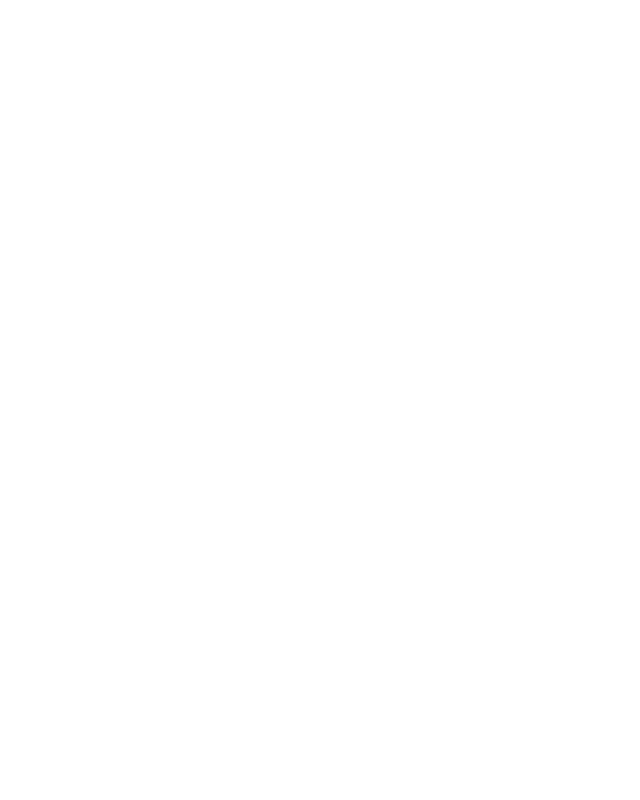
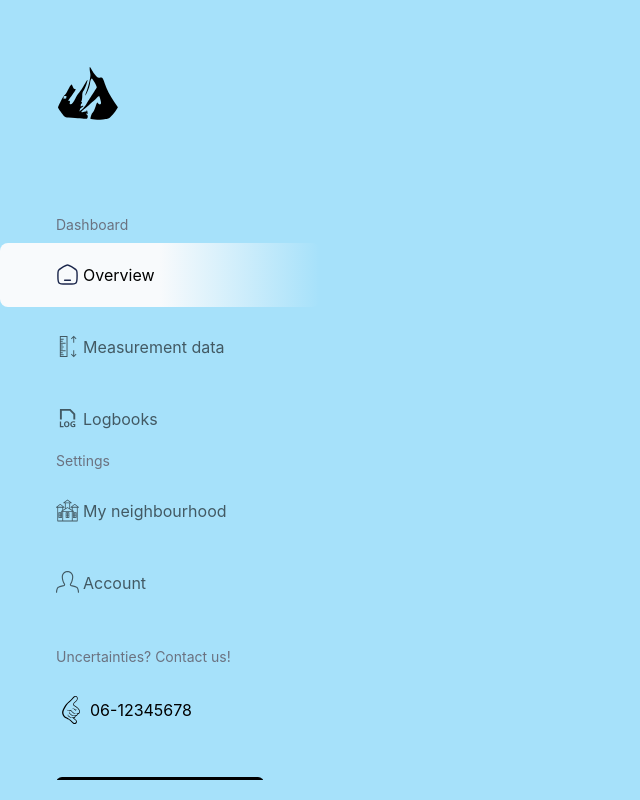
Before and after one commit to JoeriDekker/Project-D, a React (Create React App) app in the folder client/: page /home in a window 1280 px wide. Before the commit this address had no page. Shown: the whole page, without its empty margins (0-640 px from the left). Built offline with nearby package versions, Linux system fonts and the light colour scheme.

Commit message:
Add contactability (userstory)

```diff
--- a/client/src/App.tsx
+++ b/client/src/App.tsx
@@ -9,7 +9,7 @@ function App() {
     <Router>
       <Routes>
         <Route path="/" element={<LoginScreen />} />
-        <Route path="/hoi" element={<AnyPage />} />
+        <Route path="/home" element={<AnyPage />} />
       </Routes>
     </Router>
   );
--- a/client/src/components/navbar/navbar.tsx
+++ b/client/src/components/navbar/navbar.tsx
@@ -1,9 +1,15 @@
+import React, { useState } from 'react';
 import NavItem from '../navbar-navitem/navitem'
 import { useLanguage } from "../../language/languagecontext";
 import Icons from '../../visuals/icons/generalicons';
 
 function Navbar() {
     const language = useLanguage(true);
+    const [active, setActive] = useState<boolean>(false);
+
+    const toggleActive = () => {
+        setActive(!active);
+    }
 
     return (
         <aside className="flex flex-col w-20r h-full pb-8 pt-8 overflow-y-hidden">
@@ -17,7 +23,7 @@ function Navbar() {
                         <label className="px-14 text-sm text-gray-500">{language.Navigation.dashboard}</label>
 
                         <NavItem icon="Home" text={language.Navigation.overview} link="/home" />
-                        <NavItem icon="Measure" text={language.Navigation.waterdata} link="/hoi" />
+                        <NavItem icon="Measure" text={language.Navigation.waterdata} link="/" />
                         <NavItem icon="Logbook" text={language.Navigation.logbooks} link="/" />
                     </div>
 
@@ -31,7 +37,23 @@ function Navbar() {
                     <div className="space-y-2 flex flex-col pb-8">
                         <label className="px-14 text-sm text-gray-500">{language.Navigation.contact}</label>
 
-                        <NavItem icon="Call" text="06-72984721" link="/" />
+                        {/* <button onClick={toggleActive} > hoi </button> */}
+
+                        <button onClick={toggleActive} className="flex gap-1 items-center px-14 py-5 transition-all duration-300 transform rounded-lg hover:bg-gradient-to-r hover:from-slate-50 hover:via-slate-50 hover:to-slate-0">
+                            <Icons iconName="Call" />
+                            06-12345678
+                        </button>
+
+                        {active ? <>
+                            <div className="pointer-events-none fixed inset-x-0 bottom-0 px-6 pb-6">
+                                <div className="pointer-events-auto ml-72 w-fit rounded-xl bg-white p-6 shadow-lg ring-1 ring-gray-900/10">
+                                    <p className="text-sm leading-6 text-gray-900">{language.Contact.contact}<br /><br />{language.Contact.telephone}<br />{language.Contact.email}</p>
+                                    <div className="mt-4 flex items-center gap-x-5">
+                                        <button onClick={toggleActive} type="button" className="rounded-md bg-gray-900 px-3 py-2 text-sm font-semibold text-white shadow-sm hover:bg-gray-700 focus-visible:outline focus-visible:outline-2 focus-visible:outline-offset-2 focus-visible:outline-gray-900">{language.Navigation.close}</button>
+                                    </div>
+                                </div>
+                            </div>
+                        </> : <></>}
                     </div>
 
                     <button className="ring-offset-background mx-14 focus-visible:ring-ring flex h-10 w-50 items-center justify-center whitespace-nowrap rounded-md bg-black px-4 py-2 text-sm font-medium text-white transition-colors hover:bg-black/70 focus-visible:outline-none focus-visible:ring-2 focus-visible:ring-offset-2 disabled:pointer-events-none disabled:opacity-50" type="submit">{language.Navigation.logout}</button>
--- a/client/src/language/en-EN.json
+++ b/client/src/language/en-EN.json
@@ -8,6 +8,12 @@
         "waterdata": "Measurement data",
         "logbooks": "Logbooks",
         "neighbourhood": "My neighbourhood",
-        "account": "Account"
+        "account": "Account",
+        "close": "Close"
+    },
+    "Contact": {
+        "contact": "If you have any questions or uncertainties about the data, please contact us on the following contact details:",
+        "telephone": "Telephone: +31 6 12345678",
+        "email": "Email: WAMmail@onderzoekjeplegen.nl"
     }
 }
```
